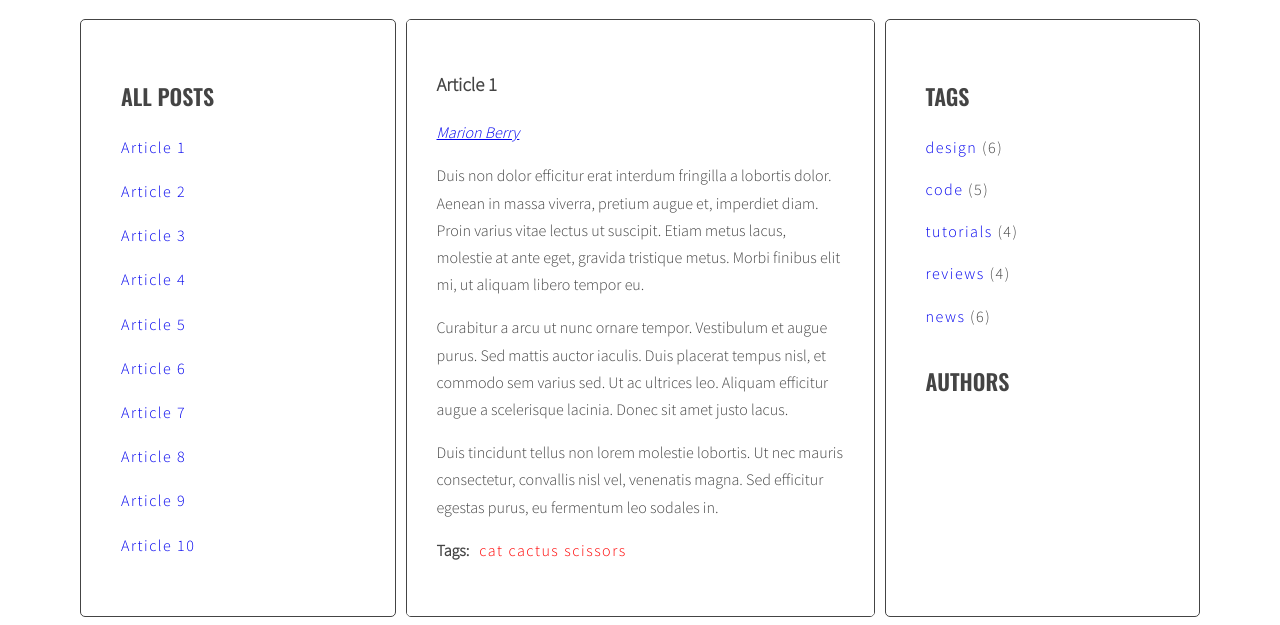
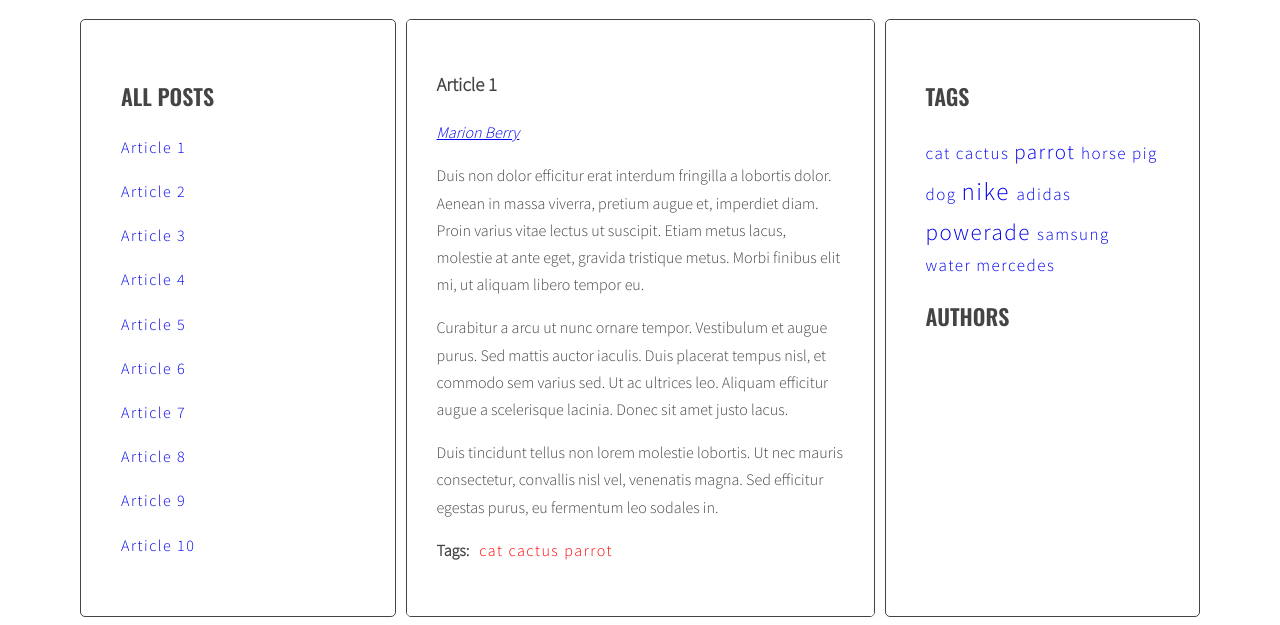
Before and after one commit to DmkMrw/javascript-blog, a website: page index.html in a window 1280 px wide. Shown: the part 175-800 px from the top of the page. Drawn offline with nearby package versions, Linux system fonts and the light colour scheme.

Commit message:
Add function calculateTags

```diff
--- a/index.html
+++ b/index.html
@@ -20,7 +20,7 @@
 				</ul>
 			</aside>
 			<section class="posts">
-				<article class="post active" id="article-1" data-tags="cat cactus scissors" data-author="Marion Berry">
+				<article class="post active" id="article-1" data-tags="cat cactus parrot" data-author="Marion Berry">
 				<h3 class="post-title">Article 1</h3>
 				<p class="post-author"><a href="Marion Berry"></a></p>
 				<div class="post-content">
@@ -34,7 +34,7 @@
 					</ul>
 				</div>
 				</article>
-				<article class="post" id="article-2" data-tags="horse cow pig" data-author="Theo Tabby">
+				<article class="post" id="article-2" data-tags="horse parrot pig" data-author="Theo Tabby">
 				<h3 class="post-title">Article 2</h3>
 				<p class="post-author"><a href="Theo Tabby"></a></p>
 				<div class="post-content">
@@ -48,7 +48,7 @@
 					</ul>
 				</div>
 				</article>
-				<article class="post" id="article-3" data-tags="cat dog parrot" data-author="George Tuxedo">
+				<article class="post" id="article-3" data-tags="horse dog parrot" data-author="George Tuxedo">
 				<h3 class="post-title">Article 3</h3>
 				<p class="post-author"><a href="George Tuxedo"></a></p>
 				<div class="post-content">
@@ -62,7 +62,7 @@
 					</ul>
 				</div>
 				</article>
-				<article class="post" id="article-4" data-tags="nike adidas reebok" data-author="Kitty Toebean">
+				<article class="post" id="article-4" data-tags="nike adidas powerade" data-author="Kitty Toebean">
 				<h3 class="post-title">Article 4</h3>
 				<p class="post-author"><a href="Kitty Toebean"></a></p>
 				<div class="post-content">
@@ -76,7 +76,7 @@
 					</ul>
 				</div>
 				</article>
-				<article class="post" id="article-5" data-tags="sony samsung philips" data-author="Marion Berry">
+				<article class="post" id="article-5" data-tags="nike samsung parrot" data-author="Marion Berry">
 				<h3 class="post-title">Article 5</h3>
 				<p class="post-author"><a href="Marion Berry"></a></p>
 				<div class="post-content">
@@ -90,7 +90,7 @@
 					</ul>
 				</div>
 				</article>
-				<article class="post" id="article-6" data-tags="apple samsung xiaomi" data-author="George Tuxedo">
+				<article class="post" id="article-6" data-tags="nike samsung powerade" data-author="George Tuxedo">
 				<h3 class="post-title">Article 6</h3>
 				<p class="post-author"><a href="George Tuxedo"></a></p>
 				<div class="post-content">
@@ -104,7 +104,7 @@
 					</ul>
 				</div>
 				</article>
-				<article class="post" id="article-7" data-tags="oshee powerade water" data-author="Kitty Toebean">
+				<article class="post" id="article-7" data-tags="nike powerade water" data-author="Kitty Toebean">
 				<h3 class="post-title">Article 7</h3>
 				<p class="post-author"><a href="Kitty Toebean"></a></p>
 				<div class="post-content">
@@ -118,7 +118,7 @@
 					</ul>
 				</div>
 				</article>
-				<article class="post" id="article-8" data-tags="carlsberg brackie lech" data-author="Theo Tabby">
+				<article class="post" id="article-8" data-tags="nike powerade parrot" data-author="Theo Tabby">
 				<h3 class="post-title">Article 8</h3>
 				<p class="post-author"><a href="Theo Tabby"></a></p>
 				<div class="post-content">
@@ -132,7 +132,7 @@
 					</ul>
 				</div>
 				</article>
-				<article class="post" id="article-9" data-tags="mercedes audi bmw" data-author="Marion Berry">
+				<article class="post" id="article-9" data-tags="mercedes powerade nike" data-author="Marion Berry">
 				<h3 class="post-title">Article 9</h3>
 				<p class="post-author"><a href="Marion Berry"></a></p>
 				<div class="post-content">
@@ -146,7 +146,7 @@
 					</ul>
 				</div>
 				</article>
-				<article class="post" id="article-10" data-tags="junior mid senior" data-author="George Tuxedo">
+				<article class="post" id="article-10" data-tags="nike water powerade" data-author="George Tuxedo">
 				<h3 class="post-title">Article 10</h3>
 				<p class="post-author"><a href="George Tuxedo"></a></p>
 				<div class="post-content">
@@ -164,11 +164,6 @@
 			<aside class="sidebar">
 				<h2 class="section-title">Tags</h2>
 				<ul class="list tags">
-				<li><a href="#">design</a> <span>(6)</span></li>
-				<li><a href="#">code</a> <span>(5)</span></li>
-				<li><a href="#">tutorials</a> <span>(4)</span></li>
-				<li><a href="#">reviews</a> <span>(4)</span></li>
-				<li><a href="#">news</a> <span>(6)</span></li>
 				</ul>
 				<h2 class="section-title">Authors</h2>
 				<ul class="list authors">
--- a/js/script.js
+++ b/js/script.js
@@ -35,7 +35,10 @@
     optTitleSelector = '.post-title',
     optTitleListSelector = '.titles',
     optArticleTagsSelector = '.post-tags .list',
-    optArticleAuthorSelector = '.post-author';
+    optArticleAuthorSelector = '.post-author',
+    optTagsListSelector = '.tags.list',
+    optCloudClassCount = 5,
+    optCloudClassPrefix = 'tag-size-';
 
 
   const generateTitleLinks = function (customSelector = '') {
@@ -73,7 +76,28 @@
 
   generateTitleLinks();
 
+  const calculateTagsParams = function (tags) {
+    const params = { max: 0, min: 999999 };
+    for (let tag in tags) {
+      console.log(tag + ' is used ' + tags[tag] + ' times');
+      params.max = Math.max(tags[tag], params.max);
+      params.min = Math.min(tags[tag], params.max);
+    }
+    return params
+  }
+
+  function calculateTagClass(count, params) {
+    const normalizedCount = count - params.min;
+    const normalizedMax = params.max - params.min;
+    const percentage = normalizedCount / normalizedMax;
+    const classNumber = Math.floor(percentage * (optCloudClassCount - 1) + 1);
+    return optCloudClassPrefix + classNumber;
+  }
+
   const generateTags = function () {
+
+       /* [NEW] create a new variable allTags with an empty object */
+    let allTags = {};
     /* find all articles */
     const allArticles = document.querySelectorAll(optArticleSelector);
 
@@ -98,16 +122,45 @@
       for (let tag of articleTagsArray) {
 
         /* generate HTML of the link */
-        const HTMLlink = '<li class="class-li-tag"><a href="#tag-' + tag + '"><span>' + tag + '</span></a></li>';
+        const linkHTML = '<li class="class-li-tag"><a href="#tag-' + tag + '"><span>' + tag + '</span></a></li>';
 
         /* add generated code to html variable */
-        html += HTMLlink;
+        html += linkHTML;
+
+        /* [NEW] check if this link is NOT already in allTags */
+        if(!allTags[tag]) {
+        /* [NEW] add tag to allTags object */
+        allTags[tag] = 1;
+        }else {
+        allTags[tag]++;
+        }
       /* END LOOP: for each tag */
       }
       /* insert HTML of all the links into the tags wrapper */
       tagsWrapper.innerHTML = html;
       /* END LOOP: for every article: */
      }
+
+    /* [NEW] find list of tags in right column */
+    const tagList = document.querySelector(optTagsListSelector);
+    const tagsParams = calculateTagsParams(allTags);
+    console.log('tagsParams:', tagsParams)
+    /* [NEW] create variable for all links HTML code */
+    let allTagsHTML = '';
+
+    /* [NEW] START LOOP: for each tag in allTags: */
+    for(let tag in allTags){
+    /* [NEW] generate code of a link and add it to allTagsHTML */
+      // allTagsHTML += '<li><a href="#tag-' + tag + ' (' + allTags[tag] + ') ' + ' </a></li>';
+      const tagLinkHTML ='<li><a href="#tag-' +tag +'" class="' +calculateTagClass(allTags[tag], tagsParams) +'">' +tag + ' '+' </a></li>';
+
+      allTagsHTML += tagLinkHTML;
+     }
+    /* [NEW] END LOOP: for each tag in allTags: */
+
+    /*[NEW] add HTML from allTagsHTML to tagList */
+         tagList.innerHTML = allTagsHTML;
+
   };
   generateTags();
 
@@ -166,13 +219,13 @@
 
       /* find tags wrapper */
      const authorWrapper = article.querySelector(optArticleAuthorSelector);
-
       /* make html variable with empty string */
 
          let html = '';
 
       /* get authors from data-author attribute */
          const articleAuthor = article.getAttribute('data-author');
+     //     console.log(articleAuthor);
 
       /* generate HTML of the link */
          const authorLink = '<a href="#tag-' + articleAuthor + '"<span>' + articleAuthor + '<span></a>';
@@ -182,6 +235,7 @@
 
       /* insert HTML of all the links into the tags wrapper */
          authorWrapper.innerHTML = html;
+
       /* END LOOP: for every article: */
     }
   };
@@ -232,5 +286,4 @@
 
   addClickListenersToAuthors();
 
-
 }
--- a/sass/style.scss
+++ b/sass/style.scss
@@ -76,6 +76,32 @@ body {
   }
 
 }
+/* Tags */
+
+.tags li {
+  display: inline;
+}
+
+.tag-size-1 {
+  font-size: 17px;
+}
+
+.tag-size-2 {
+  font-size: 19px;
+}
+
+.tag-size-3 {
+  font-size: 21px;
+}
+
+.tag-size-4 {
+  font-size: 23px;
+}
+
+.tag-size-5 {
+  font-size: 25px;
+}
+
 
 /* Layout */
 
```
Also changed, not shown: css/style.css, 1 other file. Lines whose indentation alone changed are shown as unchanged.
